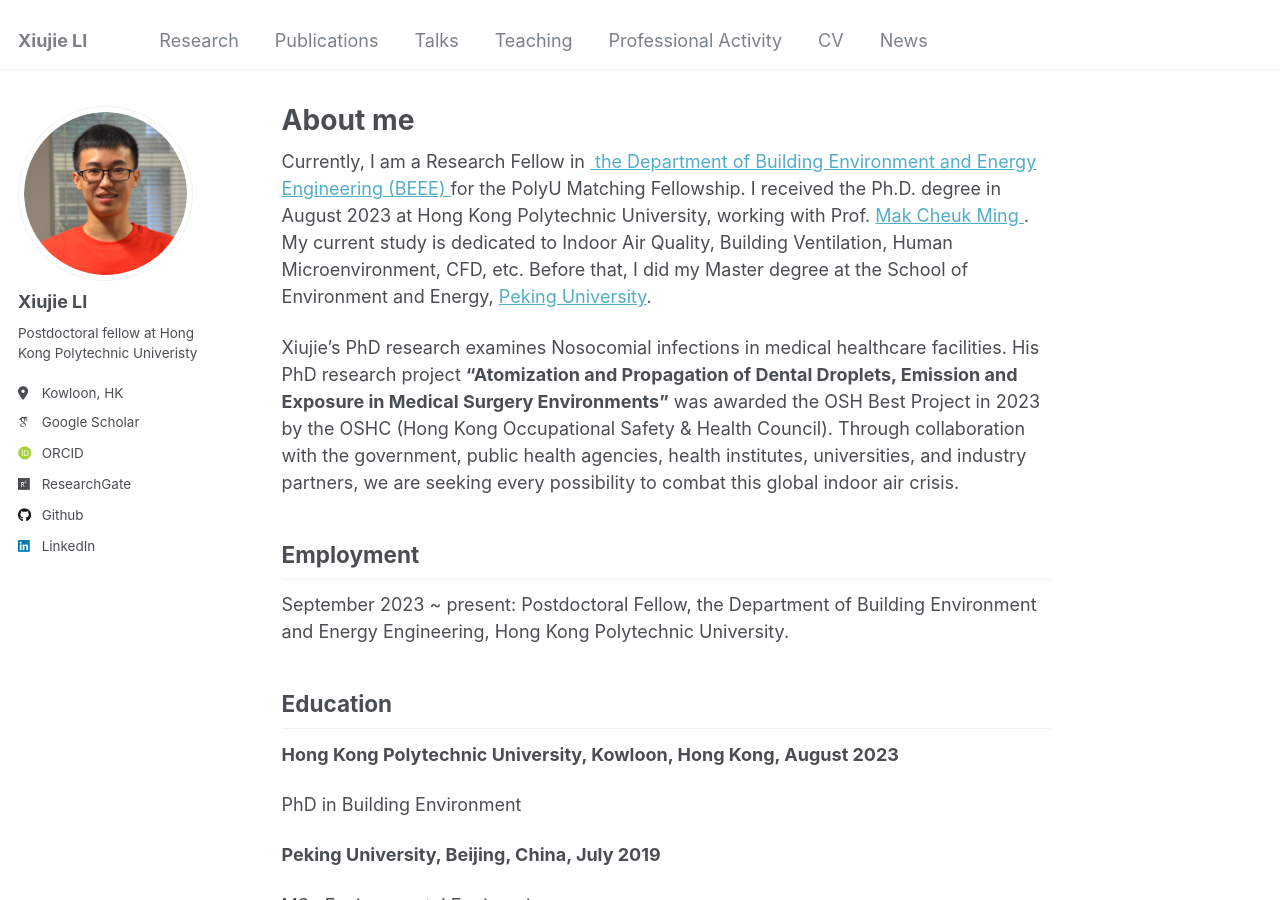
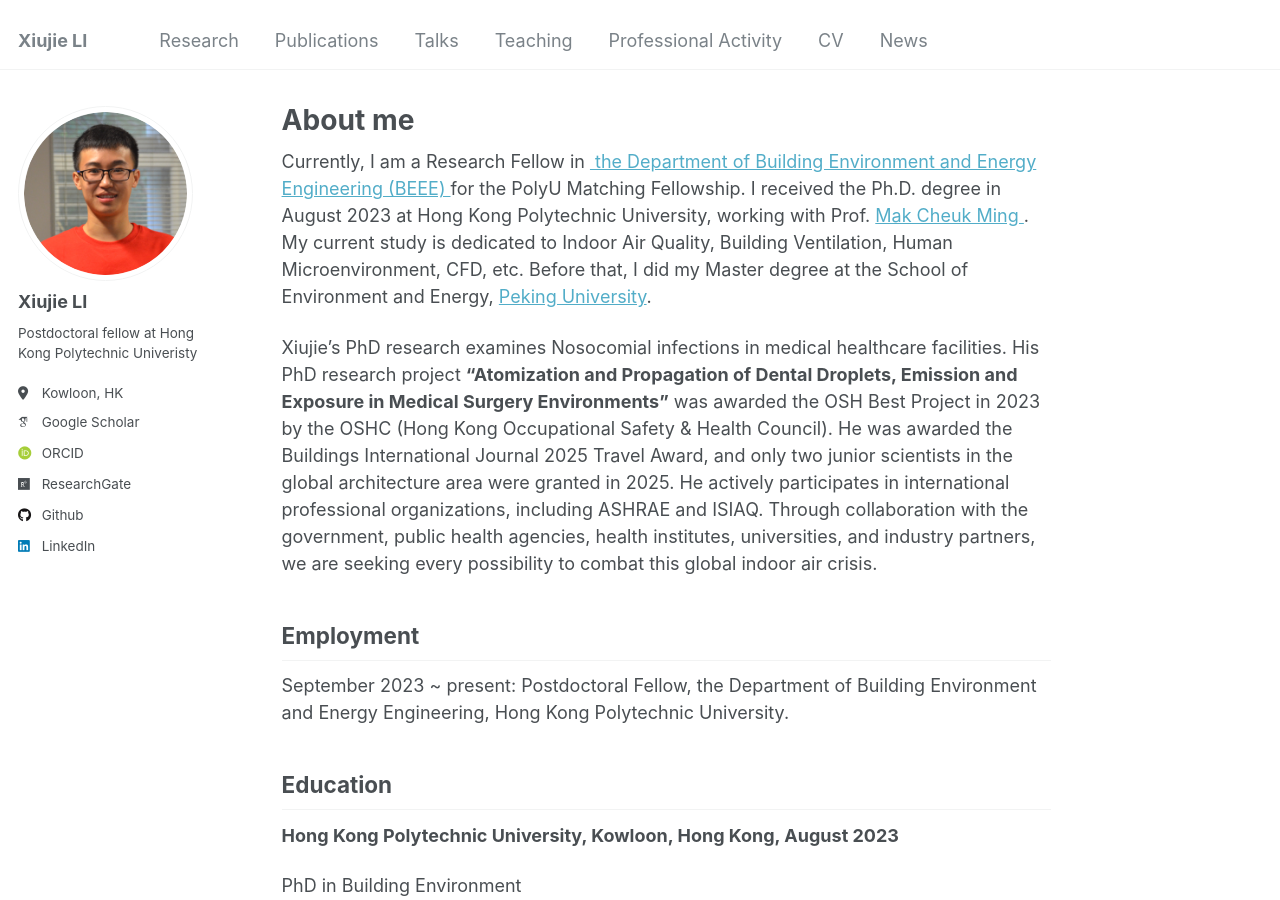
Before and after one commit to XiujieLI/XiujieLI.github.io, a Jekyll site: the page built from _pages/about.md, in a window 1280 px wide and 900 px high. Built offline with Jekyll 4.4.1, drawn with Linux system fonts in a browser that asks for light colours; some web fonts are replaced.

Commit message:
Update about.md
updates

```diff
--- a/_pages/about.md
+++ b/_pages/about.md
@@ -9,7 +9,7 @@ redirect_from:
 
 Currently, I am a Research Fellow in&nbsp;<a href="https://www.polyu.edu.hk/beee/"> the Department of Building Environment and Energy Engineering (BEEE) </a> for the PolyU Matching Fellowship.  I received the Ph.D. degree in August 2023 at Hong Kong Polytechnic University, working with Prof. <a href="https://www.polyu.edu.hk/beee/people/academic-staff/professor-mak-cheuk-ming/"> Mak Cheuk Ming </a>. My current study is dedicated to Indoor Air Quality, Building Ventilation, Human Microenvironment, CFD, etc. Before that, I did my Master degree at the School of Environment and Energy, <a href="https://www.pku.edu.cn/">Peking University</a>.&nbsp;
 
-Xiujie’s PhD research examines Nosocomial infections in medical healthcare facilities. His PhD research project <strong>“Atomization and Propagation of Dental Droplets, Emission and Exposure in Medical Surgery Environments”</strong> was awarded the OSH Best Project in 2023 by the OSHC (Hong Kong Occupational Safety & Health Council). Through collaboration with the government, public health agencies, health institutes, universities, and industry partners, we are seeking every possibility to combat this global indoor air crisis.
+Xiujie’s PhD research examines Nosocomial infections in medical healthcare facilities. His PhD research project <strong>“Atomization and Propagation of Dental Droplets, Emission and Exposure in Medical Surgery Environments”</strong> was awarded the OSH Best Project in 2023 by the OSHC (Hong Kong Occupational Safety & Health Council). He was awarded the Buildings International Journal 2025 Travel Award, and only two junior scientists in the global architecture area were granted in 2025. He actively participates in international professional organizations, including ASHRAE and ISIAQ. Through collaboration with the government, public health agencies, health institutes, universities, and industry partners, we are seeking every possibility to combat this global indoor air crisis.
 
 Employment
 ------
```
